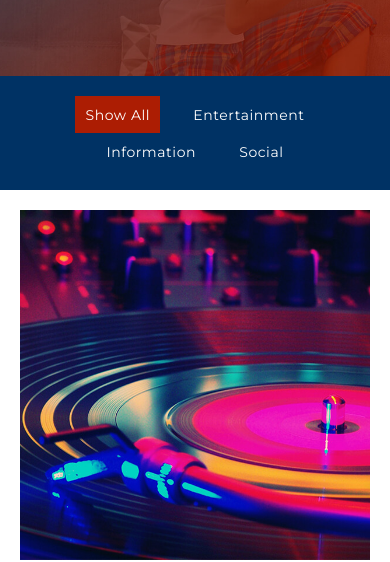
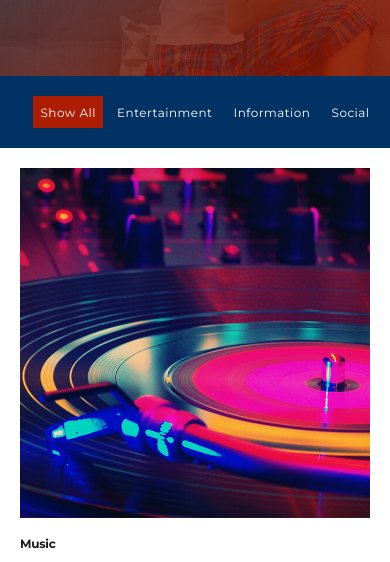
Before and after one commit to AtishayG/XebiaDelta, a plain HTML site: page index.html in a window 390 px wide. Shown: the part 296-858 px from the top of the page. Drawn offline with Linux system fonts and the light colour scheme; files whose address does not match are found by name.

Commit message:
Responsiveness

```diff
--- a/files/css/mqueries.css
+++ b/files/css/mqueries.css
@@ -258,9 +258,19 @@ Smartphones
 	h2 { font-size: 34px; line-height: 42px; }
 	h3 { font-size: 27px; line-height: 38px; }
 	h4 { font-size: 20px; line-height: 29px; }
-	h5 { font-size: 15px; line-height: 22px; }
+	h5 { font-size: 12px; line-height: 22px; }
 	h6 { font-size: 13px; line-height: 20px; }
-
+	.filter{
+		padding:20px 10px;
+		width:100%;
+	}
+	.filter li{
+		margin:0px 2px;
+		padding:2px 7px;
+	}
+	.filter li a{
+		font-size: 12px;
+	}
 	div h1, div h2, div h3, div h4, div h5, div h6 { margin-top: 30px; }
 	i + h1, i + h2, i + h3, i + h4, i + h5, i + h6 { margin-top: 15px; }
 	h1 + h1, h1 + h2, h1 + h3, h1 + h4, h1 + h5, h1 + h6,
@@ -376,7 +386,7 @@ Smartphones
 	.isotope-grid.isotope-spaced { width: calc(100% - 10px); left: 15px; }
 
 	/* header search */
-	#header-search .header-search-content input[type=text] { font-size: 26px; height: 30px; line-height: 30px; }
+	#header-search .header-search-content input[type=text] { font-size: 20px; height: 30px; line-height: 30px; }
 
 	/* comments */
 	.comments .comment-content { margin-left: 0px; }
```
